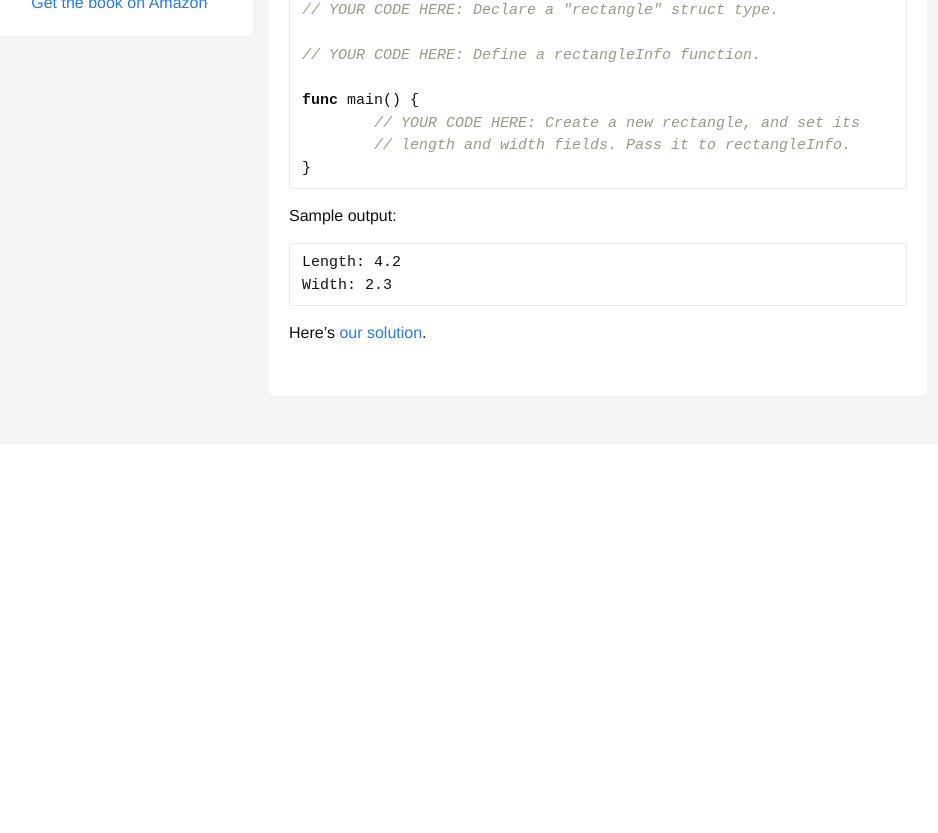
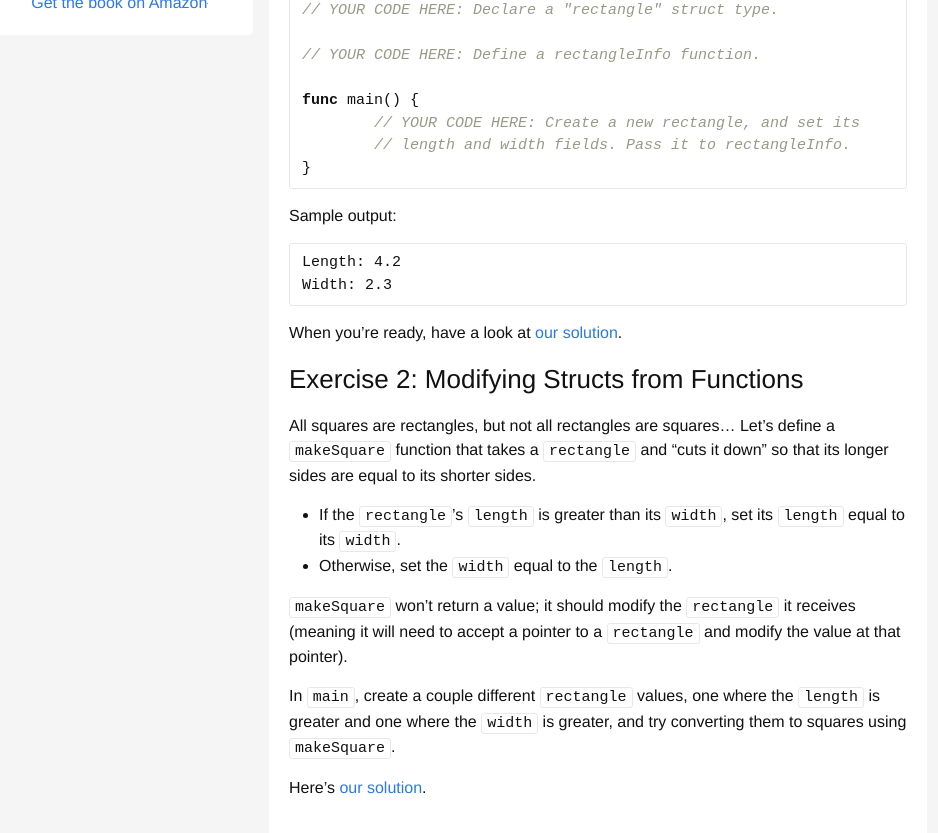
Before and after one commit to jaymcgavren/headfirstgo.com, a Jekyll site: the page built from exercises/ch08.md, in a window 1280 px wide and 900 px high, scrolled down 655 px. Shown: the top 833 px of the window, without its empty margins (183-1121 px from the left). Built offline with Jekyll 4.4.1, drawn with Linux system fonts in a browser that asks for light colours; before the commit the page ends 1100 px from its top, so only the background shows below that.

Commit message:
Add struct pointer exercise

````diff
--- a/exercises/ch08.md
+++ b/exercises/ch08.md
@@ -35,4 +35,17 @@ Length: 4.2
 Width: 2.3
 ```
 
-Here's [our solution](/solutions/ch08_01.html).
+When you're ready, have a look at [our solution](/solutions/ch08_01.html).
+
+### Exercise 2: Modifying Structs from Functions
+
+All squares are rectangles, but not all rectangles are squares... Let's define a `makeSquare` function that takes a `rectangle` and "cuts it down" so that its longer sides are equal to its shorter sides.
+
+* If the `rectangle`'s `length` is greater than its `width`, set its `length` equal to its `width`.
+* Otherwise, set the `width` equal to the `length`.
+
+`makeSquare` won't return a value; it should modify the `rectangle` it receives (meaning it will need to accept a pointer to a `rectangle` and modify the value at that pointer).
+
+In `main`, create a couple different `rectangle` values, one where the `length` is greater and one where the `width` is greater, and try converting them to squares using `makeSquare`.
+
+Here's [our solution](/solutions/ch08_02.html).
````
Also changed, not shown: solutions/ch08_02.md (added, +73 -0 lines).
